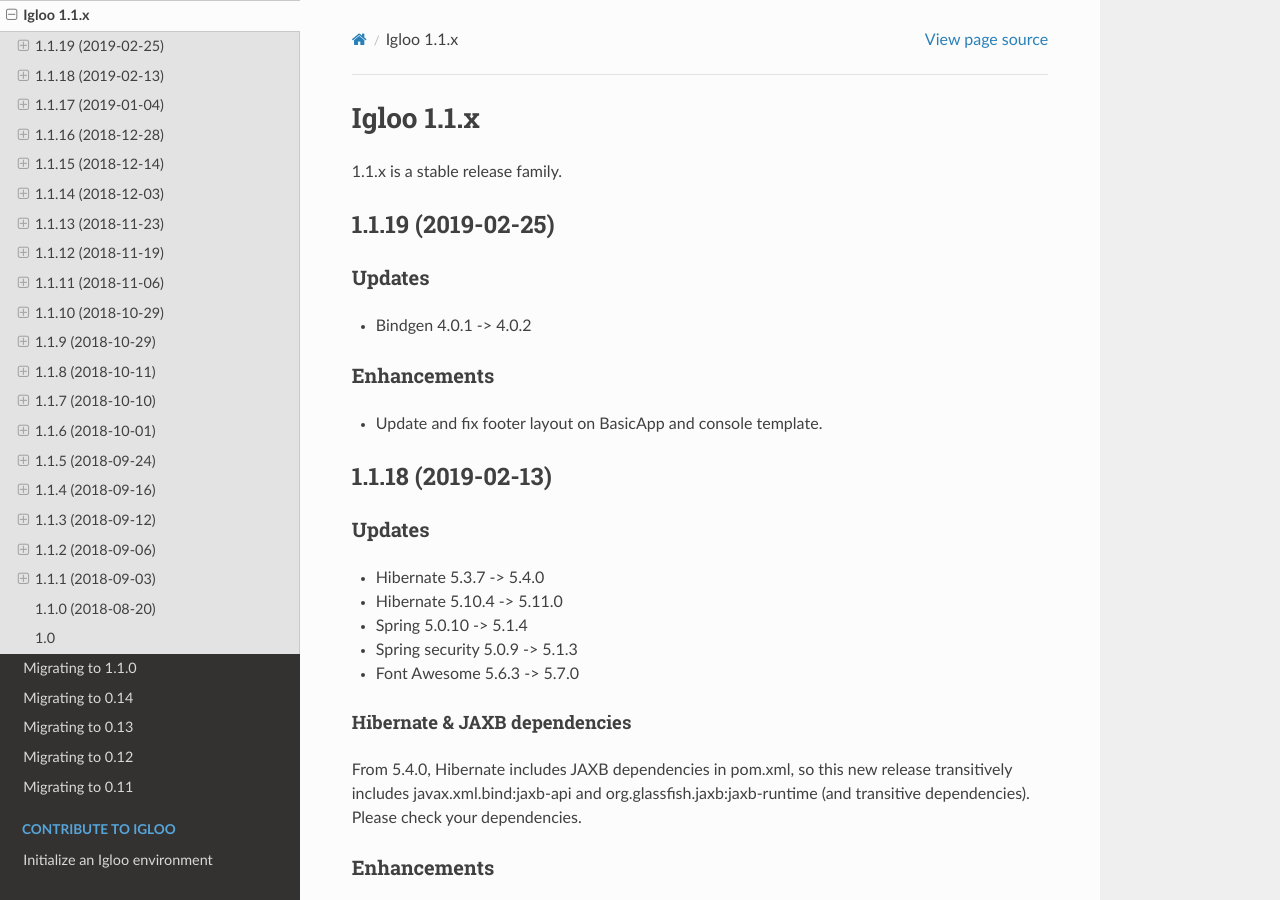
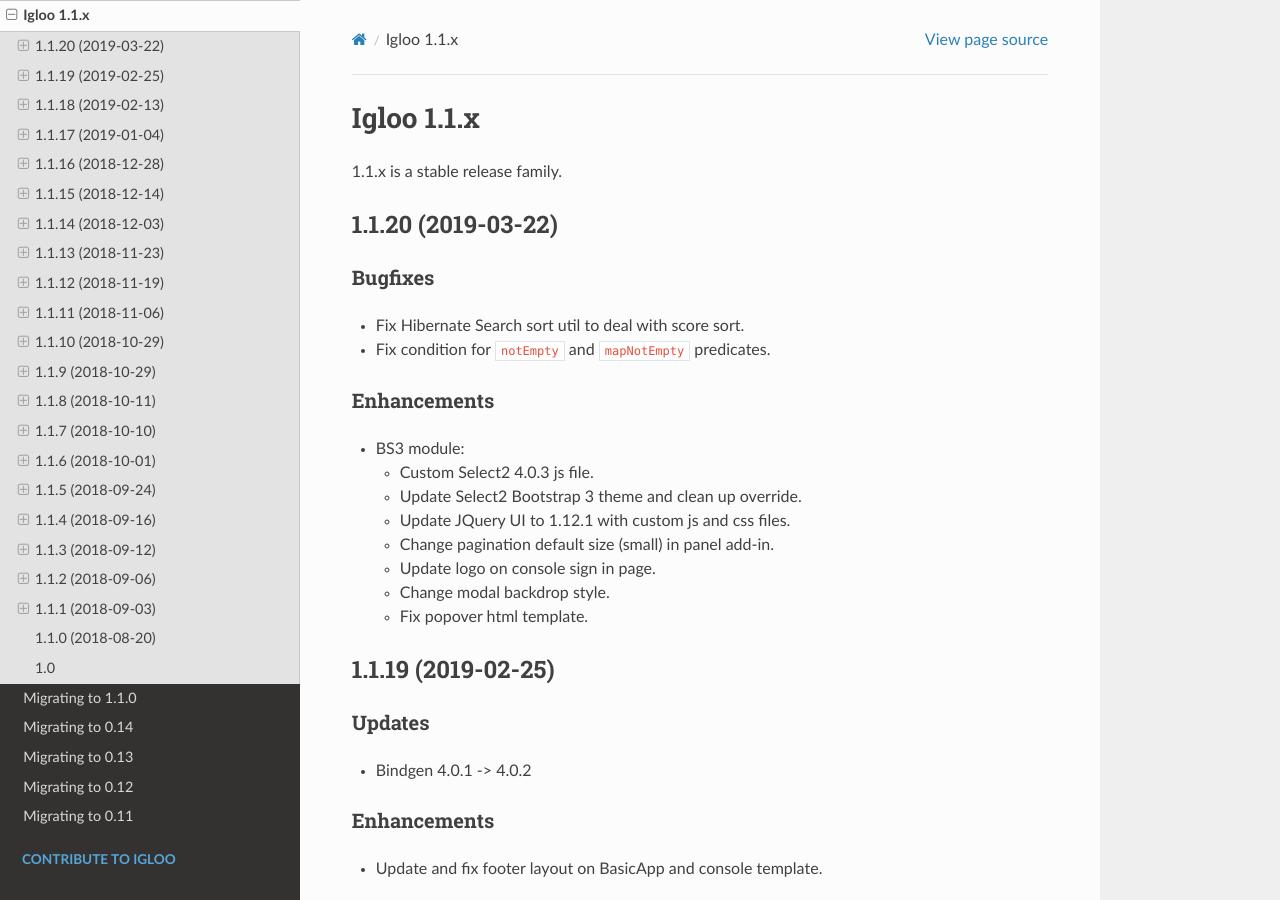
Before and after one commit to igloo-project/igloo-doc, a Sphinx documentation site: the page built from source/release-notes/1.1.x.rst, in a window 1280 px wide and 900 px high. Built offline with Sphinx 7.4.7 and the Read the Docs theme 2.0.0, drawn with Linux system fonts in a browser that asks for light colours.

Commit message:
1.1.20: update release notes

```diff
--- a/source/release-notes/1.1.x.rst
+++ b/source/release-notes/1.1.x.rst
@@ -4,10 +4,35 @@
 
 1.1.x is a stable release family.
 
+.. _v1.1.20:
+
+1.1.20 (2019-03-22)
+###################
+
+Bugfixes
+********
+
+* Fix Hibernate Search sort util to deal with score sort.
+* Fix condition for ``notEmpty`` and ``mapNotEmpty`` predicates.
+
+Enhancements
+************
+
+* BS3 module:
+
+  * Custom Select2 4.0.3 js file.
+  * Update Select2 Bootstrap 3 theme and clean up override.
+  * Update JQuery UI to 1.12.1 with custom js and css files.
+  * Change pagination default size (small) in panel add-in.
+  * Update logo on console sign in page.
+  * Change modal backdrop style.
+  * Fix popover html template.
+
+
 .. _v1.1.19:
 
 1.1.19 (2019-02-25)
-####################################
+###################
 
 Updates
 *******
@@ -22,7 +47,7 @@
 .. _v1.1.18:
 
 1.1.18 (2019-02-13)
-####################################
+###################
 
 Updates
 *******
@@ -78,10 +103,10 @@
 
 * Update scss custom grid:
 
-   * Remove ``.row-default`` and ``.row-compact``, use ``.row-md`` and ``.row-xs`` instead.
-   * Change ``$grid-gutter-widths`` to ``$grid-gutters`` and update keys from ``(0, 1, 2, 3, 4, 5, 6)`` to ``(0, xxs, xs, sm, md, lg, xl, xxl)``.
-   * Add ``$layout-container-padding-x`` for consistency across containers in page sections.
-   * Revamp css for description parts (label-value display).
+  * Remove ``.row-default`` and ``.row-compact``, use ``.row-md`` and ``.row-xs`` instead.
+  * Change ``$grid-gutter-widths`` to ``$grid-gutters`` and update keys from ``(0, 1, 2, 3, 4, 5, 6)`` to ``(0, xxs, xs, sm, md, lg, xl, xxl)``.
+  * Add ``$layout-container-padding-x`` for consistency across containers in page sections.
+  * Revamp css for description parts (label-value display).
 
 Updates
 *******
```
